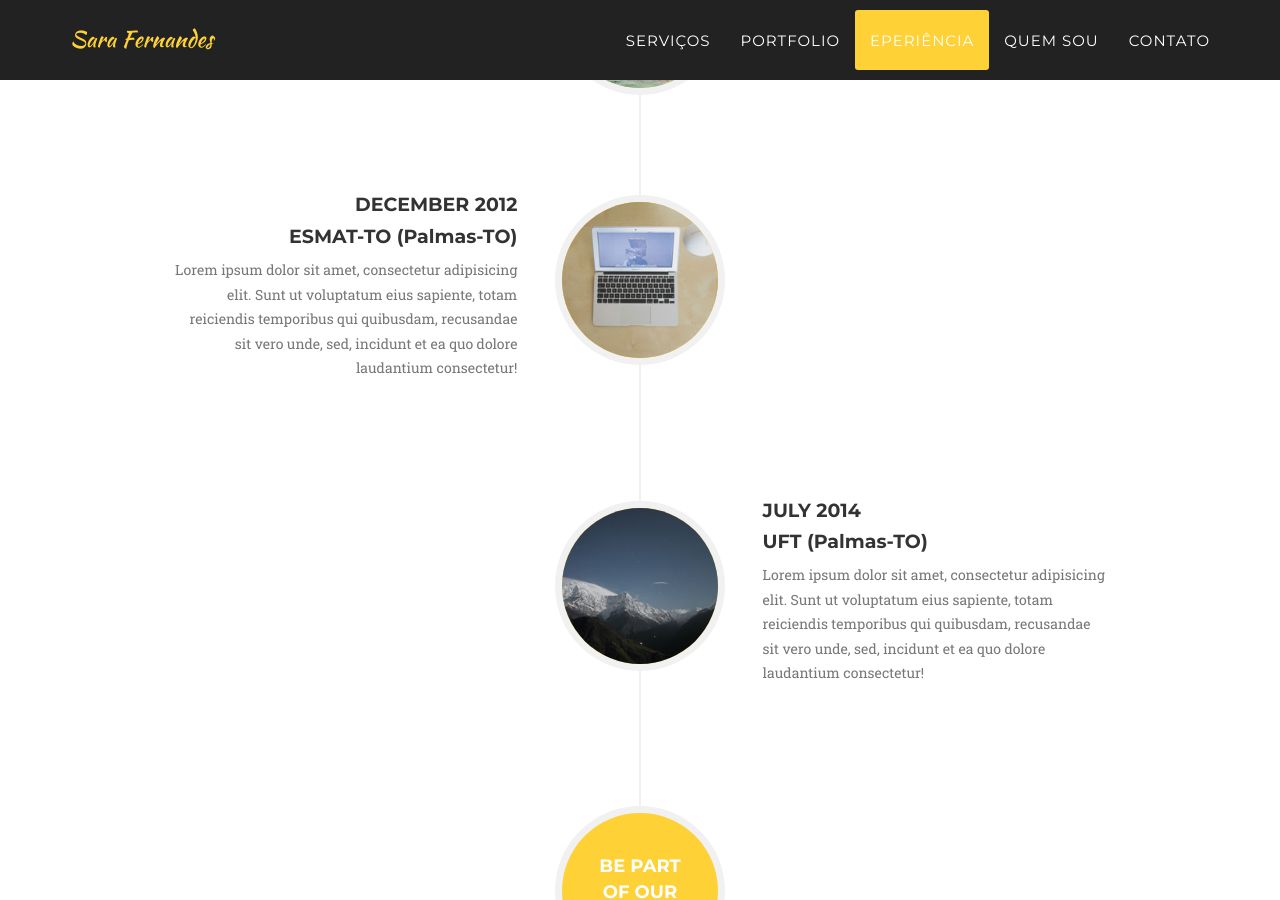
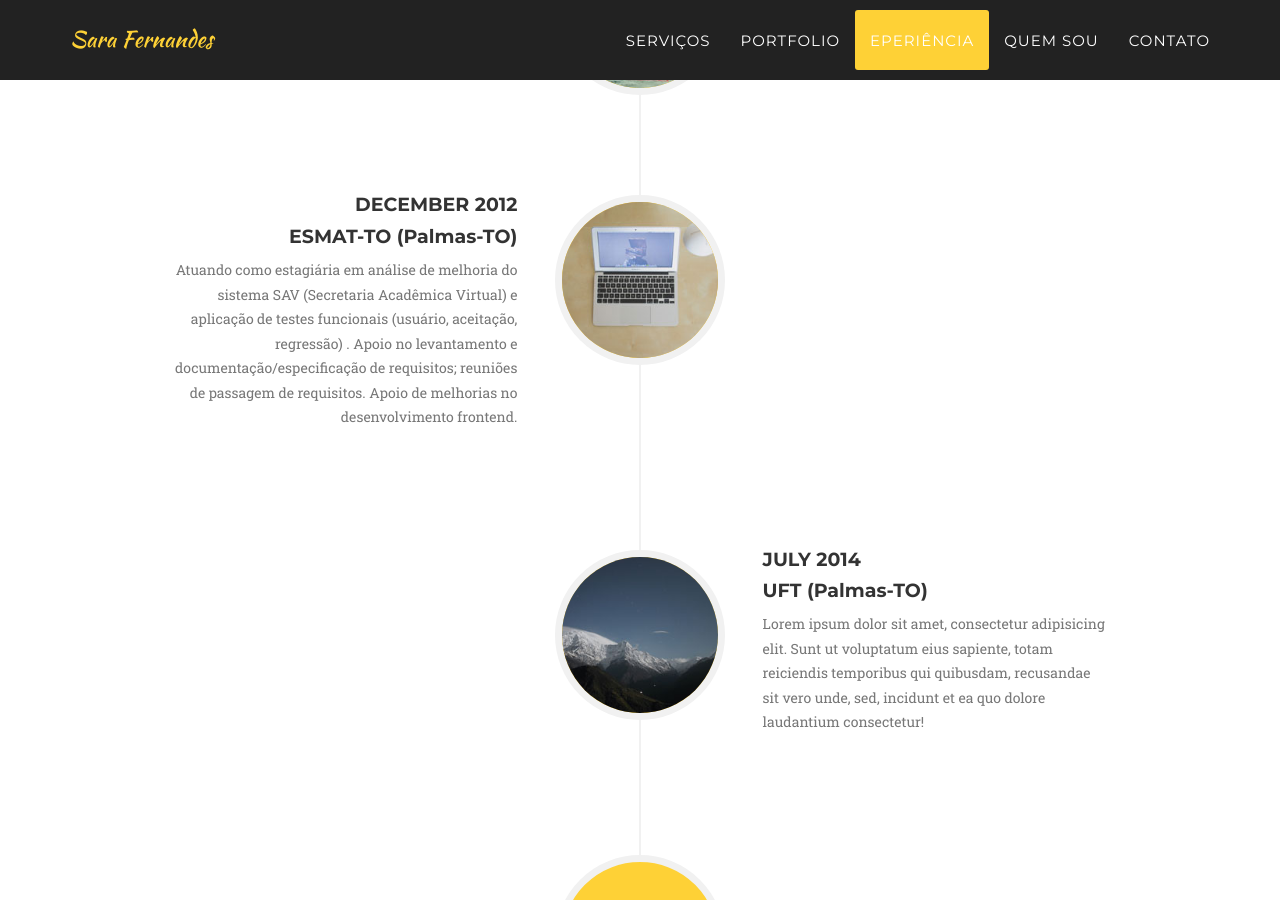
Before and after one commit to SaraFernandes/sarafernandes.github.io, a Jekyll site: the page built from index.html, in a window 1280 px wide and 900 px high, scrolled down 3216 px. Built offline with Jekyll 4.4.1, drawn with Linux system fonts in a browser that asks for light colours; some web fonts are replaced.

Commit message:
Update about.html

```diff
--- a/_includes/about.html
+++ b/_includes/about.html
@@ -48,7 +48,7 @@
                                     <h4 class="subheading">ESMAT-TO (Palmas-TO)</h4>
                                 </div>
                                 <div class="timeline-body">
-                                    <p class="text-muted">Lorem ipsum dolor sit amet, consectetur adipisicing elit. Sunt ut voluptatum eius sapiente, totam reiciendis temporibus qui quibusdam, recusandae sit vero unde, sed, incidunt et ea quo dolore laudantium consectetur!</p>
+                                    <p class="text-muted">Atuando como estagiária em análise de melhoria do sistema SAV (Secretaria Acadêmica Virtual) e aplicação de testes funcionais (usuário, aceitação, regressão) . Apoio no levantamento e documentação/especificação de requisitos; reuniões de passagem de requisitos. Apoio de melhorias no desenvolvimento frontend.</p>
                                 </div>
                             </div>
                         </li>
```
